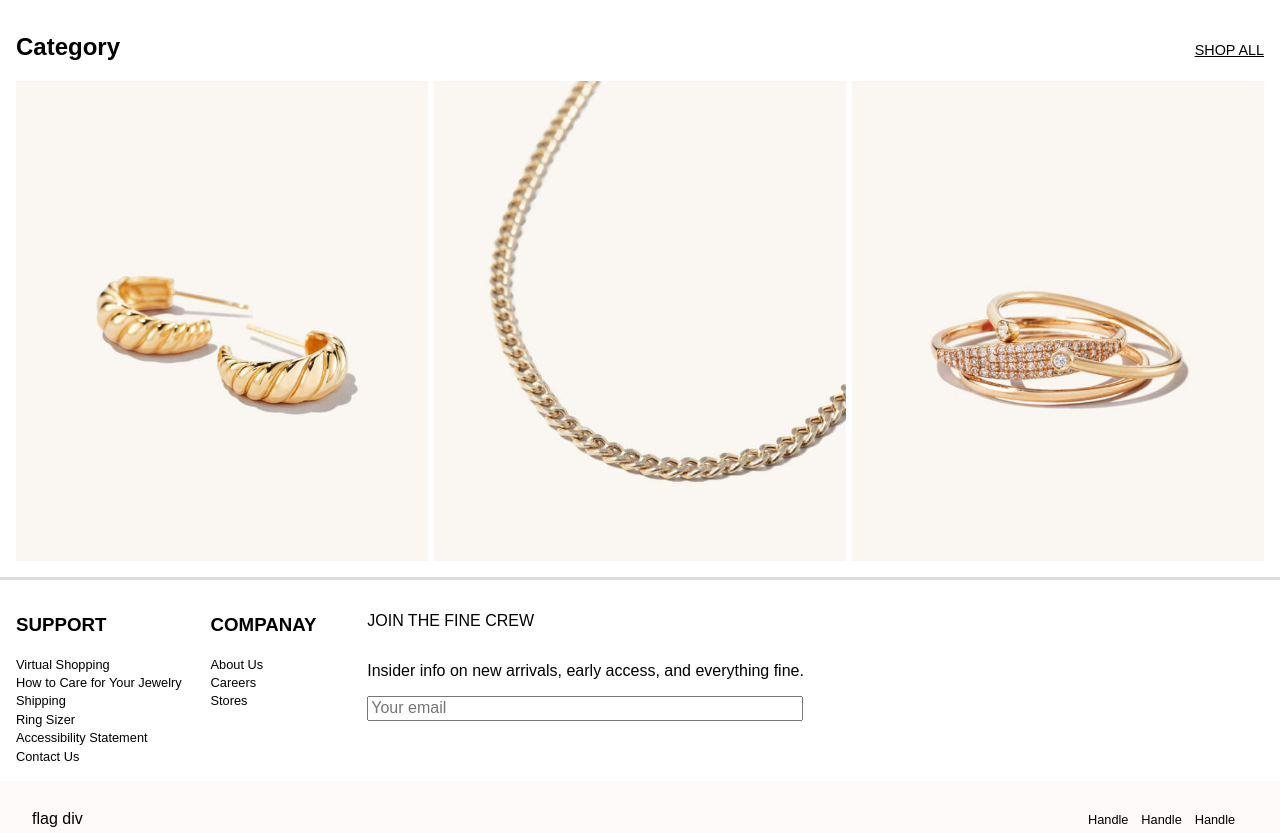
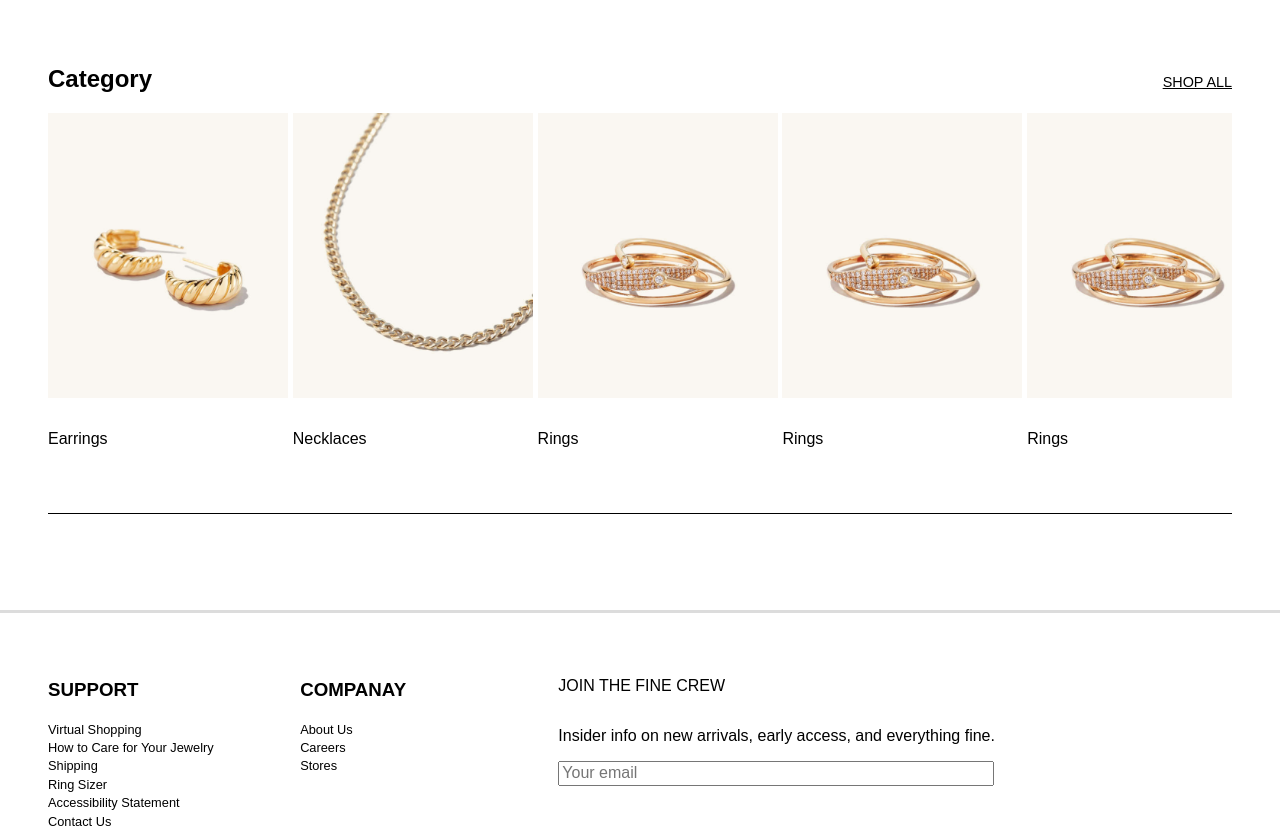
Before and after one commit to muhammadbilalraza/my-gatsby-project, a Gatsby site: page / in a window 1280 px wide. Shown: the part 471-1304 px from the top of the page. Built offline with nearby package versions, Linux system fonts and the light colour scheme; Gatsby itself is replaced by a stand-in of ours.

Commit message:
category section - update

```diff
--- a/src/components/Cards.js
+++ b/src/components/Cards.js
@@ -13,24 +13,32 @@ export default function Cards() {
       </div>
 
       <div className="card">
-        {/* <div className="card--content"> */}
         <Link to="#category" className="link--image">
           <img src={Image1} alt="" />
           <p>Earrings</p>
         </Link>
-        {/* </div> */}
-        {/* <div className="card--content"> */}
+
         <Link to="#category" className="link--image">
           <img src={Image2} alt="" />
           <p>Necklaces</p>
         </Link>
-        {/* </div> */}
-        {/* <div className="card--content"> */}
+
         <Link to="#category" className="link--image">
           <img src={Image3} alt="" />
           <p>Rings</p>
         </Link>
-        {/* </div> */}
+        <Link to="#category" className="link--image">
+          <img src={Image3} alt="" />
+          <p>Rings</p>
+        </Link>
+        <Link to="#category" className="link--image">
+          <img src={Image3} alt="" />
+          <p>Rings</p>
+        </Link>
+        <Link to="#category" className="link--image">
+          <img src={Image3} alt="" />
+          <p>Rings</p>
+        </Link>
       </div>
     </div>
   )
--- a/src/styles/cards.css
+++ b/src/styles/cards.css
@@ -1,9 +1,15 @@
 .category-section {
   display: flex;
   flex-direction: column;
-  margin: 1em;
+  margin: 3em;
   block-size: fit-content;
   position: relative;
+}
+
+.category-section::after {
+  content: "";
+  margin: 3em 0;
+  border-bottom: 1px solid black;
 }
 
 .category--heading {
@@ -25,7 +31,7 @@
   position: relative;
   height: fit-content;
   /* max-width: 80%; */
-  gap: 0.4em;
+  gap: 0.3em;
 }
 
 /* .card--content {
@@ -37,17 +43,17 @@
 .link--image {
   position: relative;
   display: inherit;
-  flex-wrap: nowrap;
   flex-direction: column;
   text-decoration: none;
   color: black;
-  height: 60vh;
-  width: 50vw;
+  width: 15em;
+  height: 22em;
 }
 
 .link--image img {
   position: relative;
-  height: 100%;
+  height: 18em;
+
   object-fit: cover;
   object-position: center;
   margin-bottom: 1em;
--- a/src/styles/footer.css
+++ b/src/styles/footer.css
@@ -31,16 +31,16 @@ footer {
 }
 
 .sitemap {
-  margin: 1em;
+  margin: 3em;
 }
 
 .sitemap :first-child {
-  margin-inline-end: 1em;
+  margin-inline-end: 3em;
 }
 
 .subscription-form {
   flex-direction: column;
-  margin: 1em;
+  margin: 3em;
 }
 
 .subscription-form input {
@@ -56,7 +56,7 @@ footer {
 }
 
 .footer-2 > div {
-  margin: 0.8em 2em;
+  margin: 0.8em 3em;
   display: flex;
   justify-content: space-between;
   flex-wrap: wrap;
```
